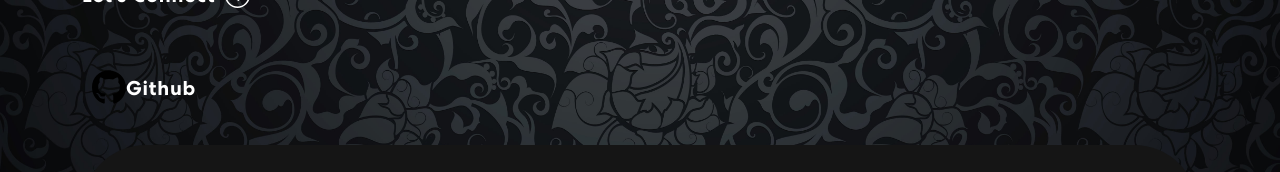
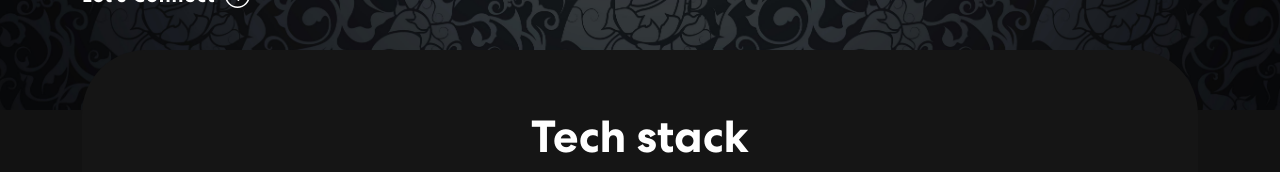
Before and after one commit to nipun221/personal-portfolio, a React (Create React App) app: page / in a window 1280 px wide. Shown: the part 695-867 px from the top of the page. Built offline with nearby package versions, Linux system fonts and the light colour scheme.

Commit message:
first commit

```diff
--- a/src/components/Banner.js
+++ b/src/components/Banner.js
@@ -59,10 +59,6 @@
                 <h1>{`Hi! I'm Nipun`}</h1>
                   <p>A skilled Fullstack Developer specializing in React, Next.js, and Node.js, with a strong command of MongoDB and Prisma for efficient data management. Proficient in the integration of RESTful APIs, creating seamless connections between diverse systems. Committed to clean code and solid software architecture, ensuring scalability and reliability. With a passion for innovation, they transform ideas into elegant web applications, whether starting from scratch or optimizing existing projects. Their dedication to crafting high-quality, user-centric web solutions is a testament to their expertise in modern web development.</p>
                   <button onClick={() => console.log('connect')}>Let’s Connect <ArrowRightCircle size={25} /></button>
-                  <button class="Btn">
-                    <svg class="svgIcon" viewBox="0 0 496 512" height="1.4em" xmlns="http://www.w3.org/2000/svg"><path d="M165.9 397.4c0 2-2.3 3.6-5.2 3.6-3.3.3-5.6-1.3-5.6-3.6 0-2 2.3-3.6 5.2-3.6 3-.3 5.6 1.3 5.6 3.6zm-31.1-4.5c-.7 2 1.3 4.3 4.3 4.9 2.6 1 5.6 0 6.2-2s-1.3-4.3-4.3-5.2c-2.6-.7-5.5.3-6.2 2.3zm44.2-1.7c-2.9.7-4.9 2.6-4.6 4.9.3 2 2.9 3.3 5.9 2.6 2.9-.7 4.9-2.6 4.6-4.6-.3-1.9-3-3.2-5.9-2.9zM244.8 8C106.1 8 0 113.3 0 252c0 110.9 69.8 205.8 169.5 239.2 12.8 2.3 17.3-5.6 17.3-12.1 0-6.2-.3-40.4-.3-61.4 0 0-70 15-84.7-29.8 0 0-11.4-29.1-27.8-36.6 0 0-22.9-15.7 1.6-15.4 0 0 24.9 2 38.6 25.8 21.9 38.6 58.6 27.5 72.9 20.9 2.3-16 8.8-27.1 16-33.7-55.9-6.2-112.3-14.3-112.3-110.5 0-27.5 7.6-41.3 23.6-58.9-2.6-6.5-11.1-33.3 2.6-67.9 20.9-6.5 69 27 69 27 20-5.6 41.5-8.5 62.8-8.5s42.8 2.9 62.8 8.5c0 0 48.1-33.6 69-27 13.7 34.7 5.2 61.4 2.6 67.9 16 17.7 25.8 31.5 25.8 58.9 0 96.5-58.9 104.2-114.8 110.5 9.2 7.9 17 22.9 17 46.4 0 33.7-.3 75.4-.3 83.6 0 6.5 4.6 14.4 17.3 12.1C428.2 457.8 496 362.9 496 252 496 113.3 383.5 8 244.8 8zM97.2 352.9c-1.3 1-1 3.3.7 5.2 1.6 1.6 3.9 2.3 5.2 1 1.3-1 1-3.3-.7-5.2-1.6-1.6-3.9-2.3-5.2-1zm-10.8-8.1c-.7 1.3.3 2.9 2.3 3.9 1.6 1 3.6.7 4.3-.7.7-1.3-.3-2.9-2.3-3.9-2-.6-3.6-.3-4.3.7zm32.4 35.6c-1.6 1.3-1 4.3 1.3 6.2 2.3 2.3 5.2 2.6 6.5 1 1.3-1.3.7-4.3-1.3-6.2-2.2-2.3-5.2-2.6-6.5-1zm-11.4-14.7c-1.6 1-1.6 3.6 0 5.9 1.6 2.3 4.3 3.3 5.6 2.3 1.6-1.3 1.6-3.9 0-6.2-1.4-2.3-4-3.3-5.6-2z"></path></svg>
-                    <span class="text">Github</span>
-                  </button>
               </div>}
             </TrackVisibility>
           </Col>
```
